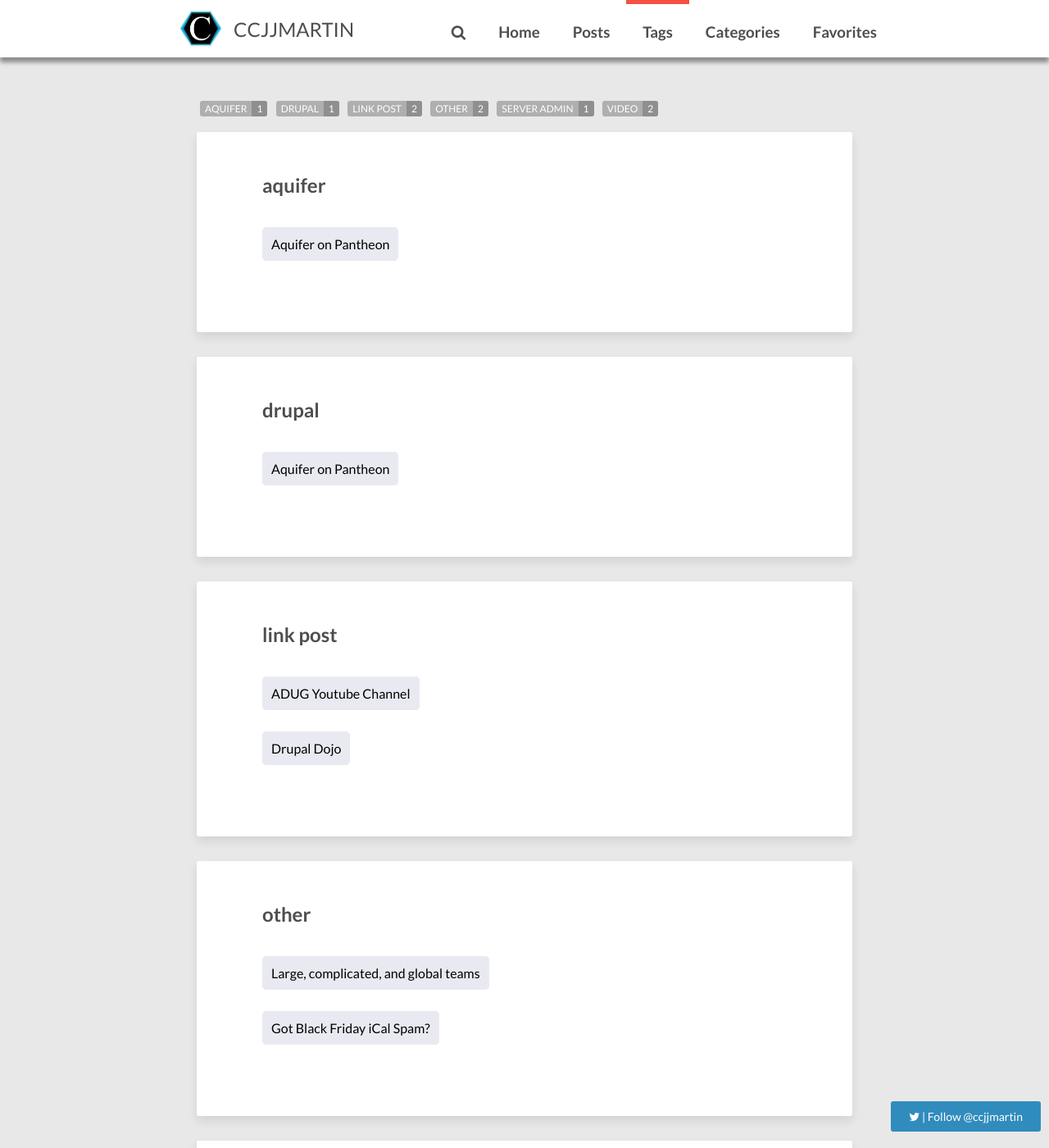
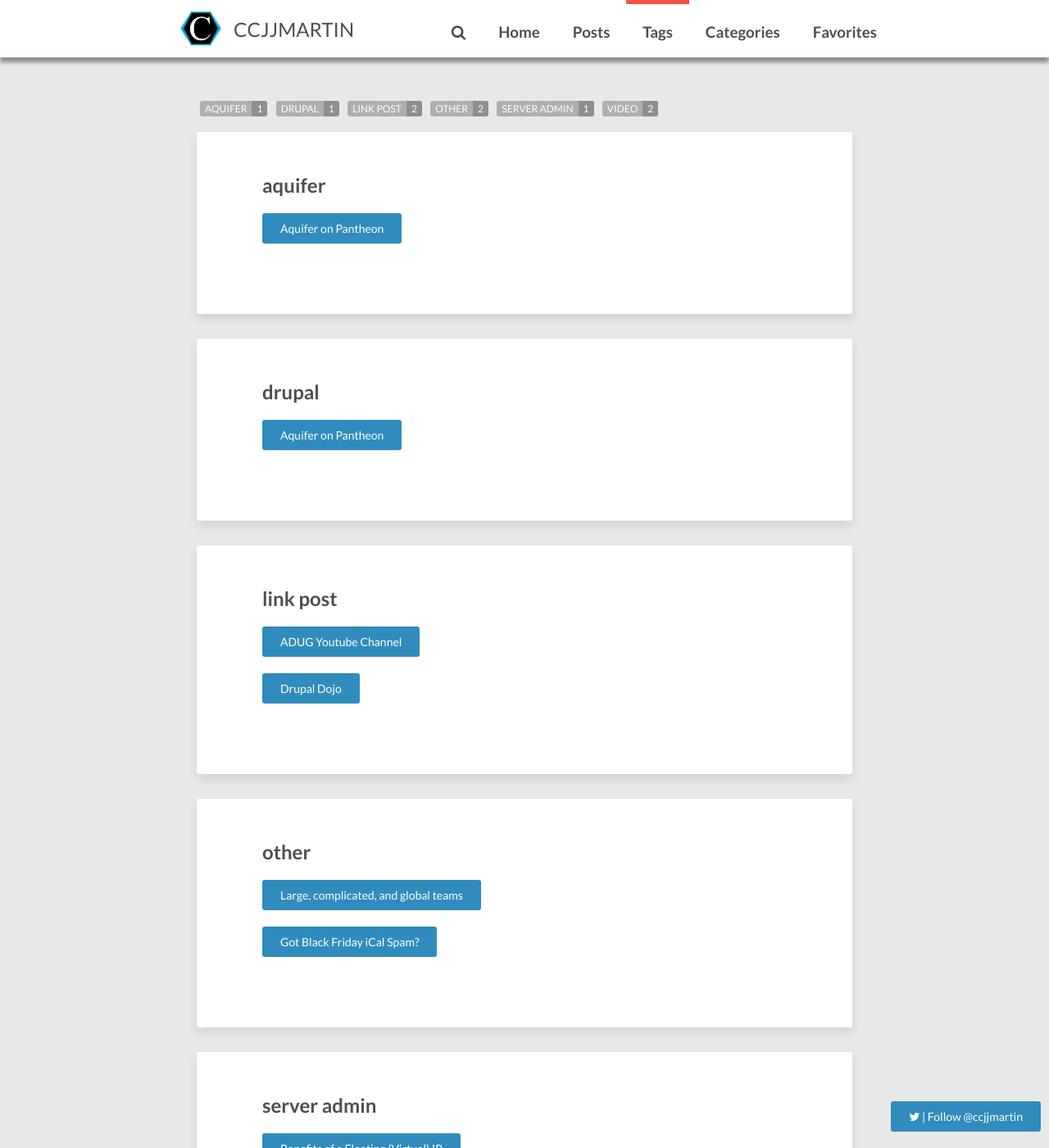
Before and after one commit to ccjjmartin/ccjjmartin.github.io, a Jekyll site: the page built from tags/index.html, in a window 1280 px wide and 1400 px high, scrolled down 231 px. Shown: the whole window at 82% size. Built offline with Jekyll 4.4.1, drawn with Linux system fonts in a browser that asks for light colours; nearby versions of some CDN libraries; comment, search, counter and statistics services are not loaded.

Commit message:
Add btn class to links on tags page

```diff
--- a/_sass/_tags.scss
+++ b/_sass/_tags.scss
@@ -1,37 +1,6 @@
-
-$tag-red-inactive: hsl(233, 23%, 93%);
-$tag-red-active: hsl(211, 95%, 92%);
-
 .tags {
-  .tag-container {
-    @include clearfix();
-  }
-
   ul.tag-list {
     list-style-type: none;
-    min-height: 100%;
-    height: auto;
     padding: 0;
-
-    li.tag-entry-title {
-      @include clearfix();
-
-      margin: 3em 0;
-      text-decoration: none;
-      color: #c00;
-
-      a {
-        background-color: $tag-red-inactive;
-        border: 1px solid $tag-red-inactive;
-        border-radius: 5px;
-        color: #000;
-        margin-right: 10px;
-        padding: 10px;
-
-        &:hover {
-          background-color: $tag-red-active;
-        }
-      }
-    }
   }
 }
--- a/tags/index.html
+++ b/tags/index.html
@@ -26,7 +26,7 @@
     {% for post in site.tags[this_word] %}
       {% if post.title != null %}
         <li class="tag-entry-title">
-          <a href="{{ site.url }}{{ post.url }}" title="{{ post.title }}">
+          <a href="{{ site.url }}{{ post.url }}" title="{{ post.title }}" class="btn btn-info">
             {{ post.title }}
           </a>
         </li>
```
